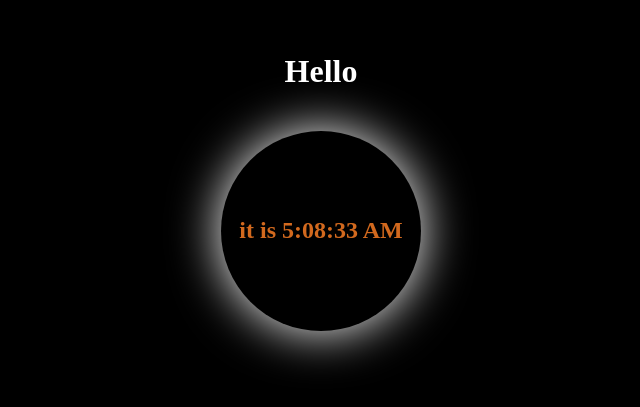
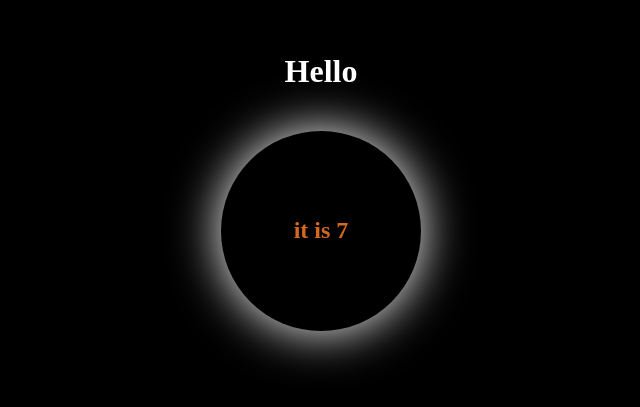
Before and after one commit to Ebrahimim29/Timer-Project-React-, a React (Vite) app: page / in a window 1280 px wide. Shown: the part 209-616 px from the top of the page, without its empty margins (319-959 px from the left). Built offline with nearby package versions, Linux system fonts and the light colour scheme.

Commit message:
UseEffect-part2

```diff
--- a/src/App.jsx
+++ b/src/App.jsx
@@ -1,24 +1,34 @@
-import { useEffect, useState } from "react"
+import { useEffect, useState } from "react";
 
 const App = () => {
-  const [time, setTime] = useState(new Date().toLocaleTimeString())
+  // const [time, setTime] = useState(new Date().toLocaleTimeString())
+  const [time, setTime] = useState(0);
 
   useEffect(() => {
+    if (time >= 10) {
+      return;
+    }
+
     const interval = setInterval(() => {
-      setTime(new Date().toLocaleTimeString())
-    }, 1000)
+      // setTime(new Date().toLocaleTimeString())
+      setTime((prevTime) => {
+        if (prevTime >= 9) {
+          return 10;
+        }
+        return prevTime + 1;
+      });
+    }, 1000);
 
-    return () => clearInterval(interval)
-  }, [])
+    return () => clearInterval(interval);
+    // }, [])
+  }, [time]);
 
   return (
     <div className="main">
       <h1 className="title">Hello</h1>
-      <h2 className="timer">
-        it is {time}
-      </h2>
+      <h2 className="timer">it is {time}</h2>
     </div>
-  )
-}
+  );
+};
 
 export default App;
```
